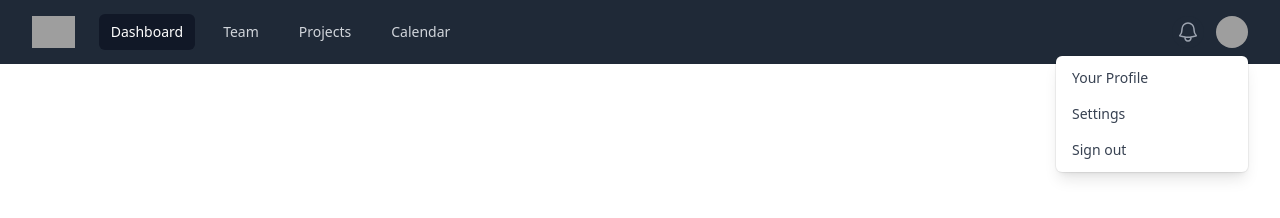
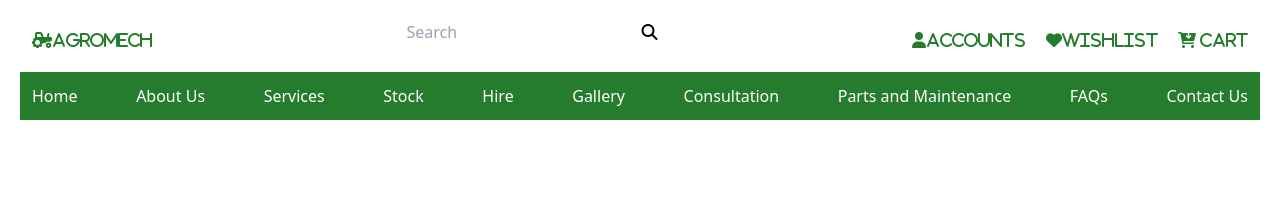
Before and after one commit to JoshuaOlubori/AGROMECH, a website: page index.html in a window 1280 px wide. Drawn offline with Linux system fonts and the light colour scheme; grey boxes are pictures that could not be loaded.

Commit message:
Finished navbar layout

```diff
--- a/index.html
+++ b/index.html
@@ -1,4 +1,5 @@
 <html lang="en">
+
 <head>
   <meta charset="UTF-8">
   <meta http-equiv="X-UA-Compatible" content="IE=edge">
@@ -10,110 +11,43 @@
   <link rel="stylesheet" href="./dist/output.css">
   <title>Document</title>
 </head>
+
 <body>
   <!-- Navigation Menu -->
 
-    <nav class="bg-gray-800">
-        <div class="mx-auto max-w-7xl px-2 sm:px-6 lg:px-8">
-          <div class="relative flex h-16 items-center justify-between">
-            <div class="absolute inset-y-0 left-0 flex items-center sm:hidden">
-              <!-- Mobile menu button-->
-              <button type="button" class="inline-flex items-center justify-center rounded-md p-2 text-gray-400 hover:bg-gray-700 hover:text-white focus:outline-none focus:ring-2 focus:ring-inset focus:ring-white" aria-controls="mobile-menu" aria-expanded="false">
-                <span class="sr-only">Open main menu</span>
-                <!--
-                  Icon when menu is closed.
+  <nav class="relative container mt-2 mx-auto px-5 bg-white">
+    <div class="container flex p-3 items-center justify-between ">
 
-                  Heroicon name: outline/bars-3
+      <!-- logo -->
+      <i class="fas fa-tractor text-csGreen">AGROMECH</i>
 
-                  Menu open: "hidden", Menu closed: "block"
-                -->
-                <svg class="block h-6 w-6" xmlns="http://www.w3.org/2000/svg" fill="none" viewBox="0 0 24 24" stroke-width="1.5" stroke="currentColor" aria-hidden="true">
-                  <path stroke-linecap="round" stroke-linejoin="round" d="M3.75 6.75h16.5M3.75 12h16.5m-16.5 5.25h16.5" />
-                </svg>
-                <!--
-                  Icon when menu is open.
+      <!-- search bar -->
+      <form action="#" class="hidden md:block">
+        <input type="search" class="search-data" placeholder="Search" required>
+        <button type="submit" class="fas fa-search"></button>
+      </form>
 
-                  Heroicon name: outline/x-mark
-
-                  Menu open: "block", Menu closed: "hidden"
-                -->
-                <svg class="hidden h-6 w-6" xmlns="http://www.w3.org/2000/svg" fill="none" viewBox="0 0 24 24" stroke-width="1.5" stroke="currentColor" aria-hidden="true">
-                  <path stroke-linecap="round" stroke-linejoin="round" d="M6 18L18 6M6 6l12 12" />
-                </svg>
-              </button>
-            </div>
-            <div class="flex flex-1 items-center justify-center sm:items-stretch sm:justify-start">
-              <div class="flex flex-shrink-0 items-center">
-                <img class="block h-8 w-auto lg:hidden" src="https://tailwindui.com/img/logos/mark.svg?color=indigo&shade=500" alt="Your Company">
-                <img class="hidden h-8 w-auto lg:block" src="https://tailwindui.com/img/logos/mark.svg?color=indigo&shade=500" alt="Your Company">
-              </div>
-              <div class="hidden sm:ml-6 sm:block">
-                <div class="flex space-x-4">
-                  <!-- Current: "bg-gray-900 text-white", Default: "text-gray-300 hover:bg-gray-700 hover:text-white" -->
-                  <a href="#" class="bg-gray-900 text-white px-3 py-2 rounded-md text-sm font-medium" aria-current="page">Dashboard</a>
-
-                  <a href="#" class="text-gray-300 hover:bg-gray-700 hover:text-white px-3 py-2 rounded-md text-sm font-medium">Team</a>
-
-                  <a href="#" class="text-gray-300 hover:bg-gray-700 hover:text-white px-3 py-2 rounded-md text-sm font-medium">Projects</a>
-
-                  <a href="#" class="text-gray-300 hover:bg-gray-700 hover:text-white px-3 py-2 rounded-md text-sm font-medium">Calendar</a>
-                </div>
-              </div>
-            </div>
-            <div class="absolute inset-y-0 right-0 flex items-center pr-2 sm:static sm:inset-auto sm:ml-6 sm:pr-0">
-              <button type="button" class="rounded-full bg-gray-800 p-1 text-gray-400 hover:text-white focus:outline-none focus:ring-2 focus:ring-white focus:ring-offset-2 focus:ring-offset-gray-800">
-                <span class="sr-only">View notifications</span>
-                <!-- Heroicon name: outline/bell -->
-                <svg class="h-6 w-6" xmlns="http://www.w3.org/2000/svg" fill="none" viewBox="0 0 24 24" stroke-width="1.5" stroke="currentColor" aria-hidden="true">
-                  <path stroke-linecap="round" stroke-linejoin="round" d="M14.857 17.082a23.848 23.848 0 005.454-1.31A8.967 8.967 0 0118 9.75v-.7V9A6 6 0 006 9v.75a8.967 8.967 0 01-2.312 6.022c1.733.64 3.56 1.085 5.455 1.31m5.714 0a24.255 24.255 0 01-5.714 0m5.714 0a3 3 0 11-5.714 0" />
-                </svg>
-              </button>
-
-              <!-- Profile dropdown -->
-              <div class="relative ml-3">
-                <div>
-                  <button type="button" class="flex rounded-full bg-gray-800 text-sm focus:outline-none focus:ring-2 focus:ring-white focus:ring-offset-2 focus:ring-offset-gray-800" id="user-menu-button" aria-expanded="false" aria-haspopup="true">
-                    <span class="sr-only">Open user menu</span>
-                    <img class="h-8 w-8 rounded-full" src="https://images.unsplash.com/photo-1472099645785-5658abf4ff4e?ixlib=rb-1.2.1&ixid=eyJhcHBfaWQiOjEyMDd9&auto=format&fit=facearea&facepad=2&w=256&h=256&q=80" alt="">
-                  </button>
+      <!-- nav icons -->
+      <div class="flex gap-5 text-csGreen hidden md:flex">
+        <i class="fas fa-user"><a href="#">Accounts</a></i>
+        <i class="fas fa-heart"><a href="#">Wishlist</a></i>
+        <i class="fas fa-cart-arrow-down"> <a href="#">Cart</a></i>
       </div>
 
-                <!--
-                  Dropdown menu, show/hide based on menu state.
-
-                  Entering: "transition ease-out duration-100"
-                    From: "transform opacity-0 scale-95"
-                    To: "transform opacity-100 scale-100"
-                  Leaving: "transition ease-in duration-75"
-                    From: "transform opacity-100 scale-100"
-                    To: "transform opacity-0 scale-95"
-                -->
-                <div class="absolute right-0 z-10 mt-2 w-48 origin-top-right rounded-md bg-white py-1 shadow-lg ring-1 ring-black ring-opacity-5 focus:outline-none" role="menu" aria-orientation="vertical" aria-labelledby="user-menu-button" tabindex="-1">
-                  <!-- Active: "bg-gray-100", Not Active: "" -->
-                  <a href="#" class="block px-4 py-2 text-sm text-gray-700" role="menuitem" tabindex="-1" id="user-menu-item-0">Your Profile</a>
-                  <a href="#" class="block px-4 py-2 text-sm text-gray-700" role="menuitem" tabindex="-1" id="user-menu-item-1">Settings</a>
-                  <a href="#" class="block px-4 py-2 text-sm text-gray-700" role="menuitem" tabindex="-1" id="user-menu-item-2">Sign out</a>
-                </div>
-              </div>
-            </div>
-          </div>
     </div>
 
-        <!-- Mobile menu, show/hide based on menu state. -->
-        <div class="sm:hidden" id="mobile-menu">
-          <div class="space-y-1 px-2 pt-2 pb-3">
-            <!-- Current: "bg-gray-900 text-white", Default: "text-gray-300 hover:bg-gray-700 hover:text-white" -->
-            <a href="#" class="bg-gray-900 text-white block px-3 py-2 rounded-md text-base font-medium" aria-current="page">Dashboard</a>
-
-            <a href="#" class="text-gray-300 hover:bg-gray-700 hover:text-white block px-3 py-2 rounded-md text-base font-medium">Team</a>
-
-            <a href="#" class="text-gray-300 hover:bg-gray-700 hover:text-white block px-3 py-2 rounded-md text-base font-medium">Projects</a>
-
-            <a href="#" class="text-gray-300 hover:bg-gray-700 hover:text-white block px-3 py-2 rounded-md text-base font-medium">Calendar</a>
-          </div>
+    <!-- Exposed Nav Items; hidden at small screens -->
+    <div class="hidden container flex bg-csGreen items-center justify-between p-3 text-white md:flex">
+      <a href="#" class="hover:text-yellow-300">Home</a><a href="#" class="hover:text-yellow-300">About Us</a><a
+        href="#" class="hover:text-yellow-300">Services</a><a href="#" class="hover:text-yellow-300">Stock</a><a
+        href="#" class="hover:text-yellow-300">Hire</a><a href="#" class="hover:text-yellow-300">Gallery</a><a href="#"
+        class="hover:text-yellow-300">Consultation</a><a href="#" class="hover:text-yellow-300">Parts and
+        Maintenance</a><a href="#" class="hover:text-yellow-300">FAQs</a><a href="#"
+        class="hover:text-yellow-300">Contact Us</a>
     </div>
   </nav>
 
 
 </body>
+
 </html>
--- a/tailwind.config.js
+++ b/tailwind.config.js
@@ -2,7 +2,14 @@
 module.exports = {
   content: ["./index.html"],
   theme: {
-    extend: {},
+    extend: {
+      colors: {
+        'csGreen': '#247c2c',
+        'csBlack': '#545450',
+        'lightCream': '#fffee6',
+      }
+
+    },
   },
   plugins: [],
 }
```
Also changed, not shown: dist/output.css. Lines whose indentation alone changed are shown as unchanged.
